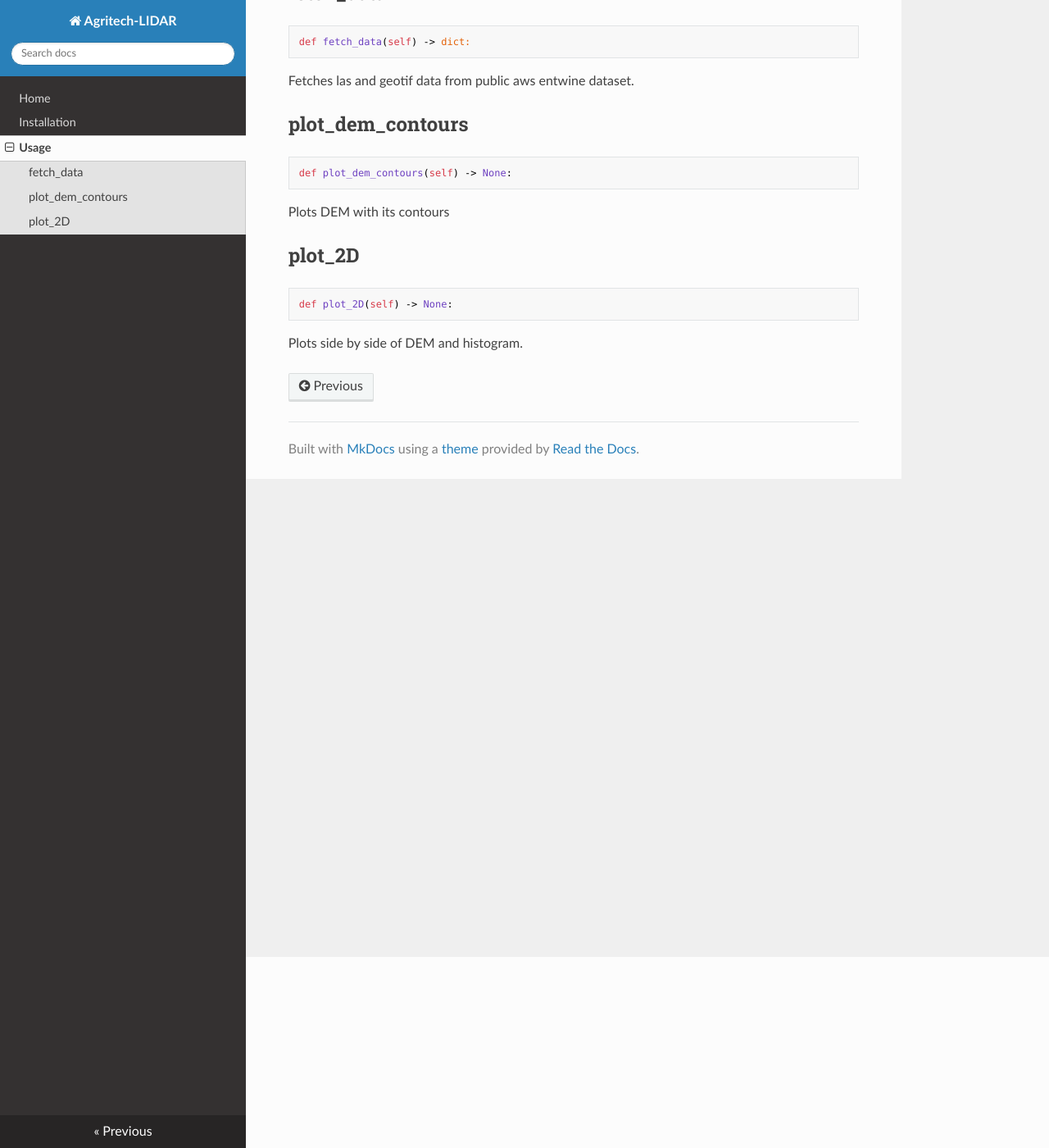
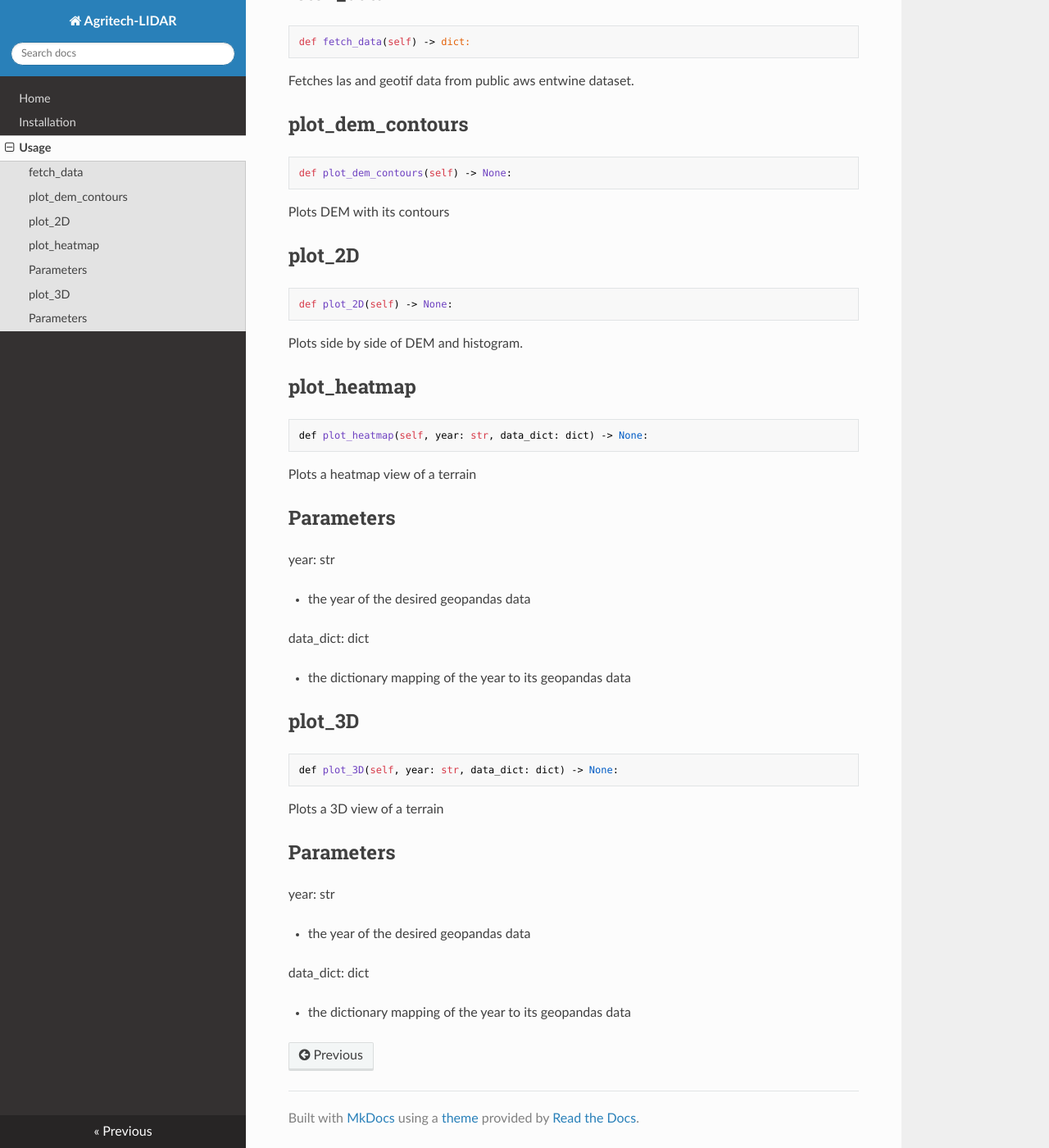
Before and after one commit to nahomfix/Agritech-LIDAR, an MkDocs documentation site: the page built from docs/usage.md, in a window 1280 px wide and 1400 px high, scrolled down 233 px. Shown: the whole window at 82% size. Built offline with MkDocs 1.6.1, drawn with Linux system fonts in a browser that asks for light colours; nearby versions of some CDN libraries.

Commit message:
docs: update docs

````diff
--- a/docs/usage.md
+++ b/docs/usage.md
@@ -25,3 +25,39 @@ def plot_2D(self) -> None:
 ```
 
 Plots side by side of DEM and histogram.
+
+## plot_heatmap
+
+```
+def plot_heatmap(self, year: str, data_dict: dict) -> None:
+```
+
+Plots a heatmap view of a terrain
+
+## Parameters
+
+year: str
+
+-   the year of the desired geopandas data
+
+data_dict: dict
+
+-   the dictionary mapping of the year to its geopandas data
+
+## plot_3D
+
+```
+def plot_3D(self, year: str, data_dict: dict) -> None:
+```
+
+Plots a 3D view of a terrain
+
+## Parameters
+
+year: str
+
+-   the year of the desired geopandas data
+
+data_dict: dict
+
+-   the dictionary mapping of the year to its geopandas data
````
